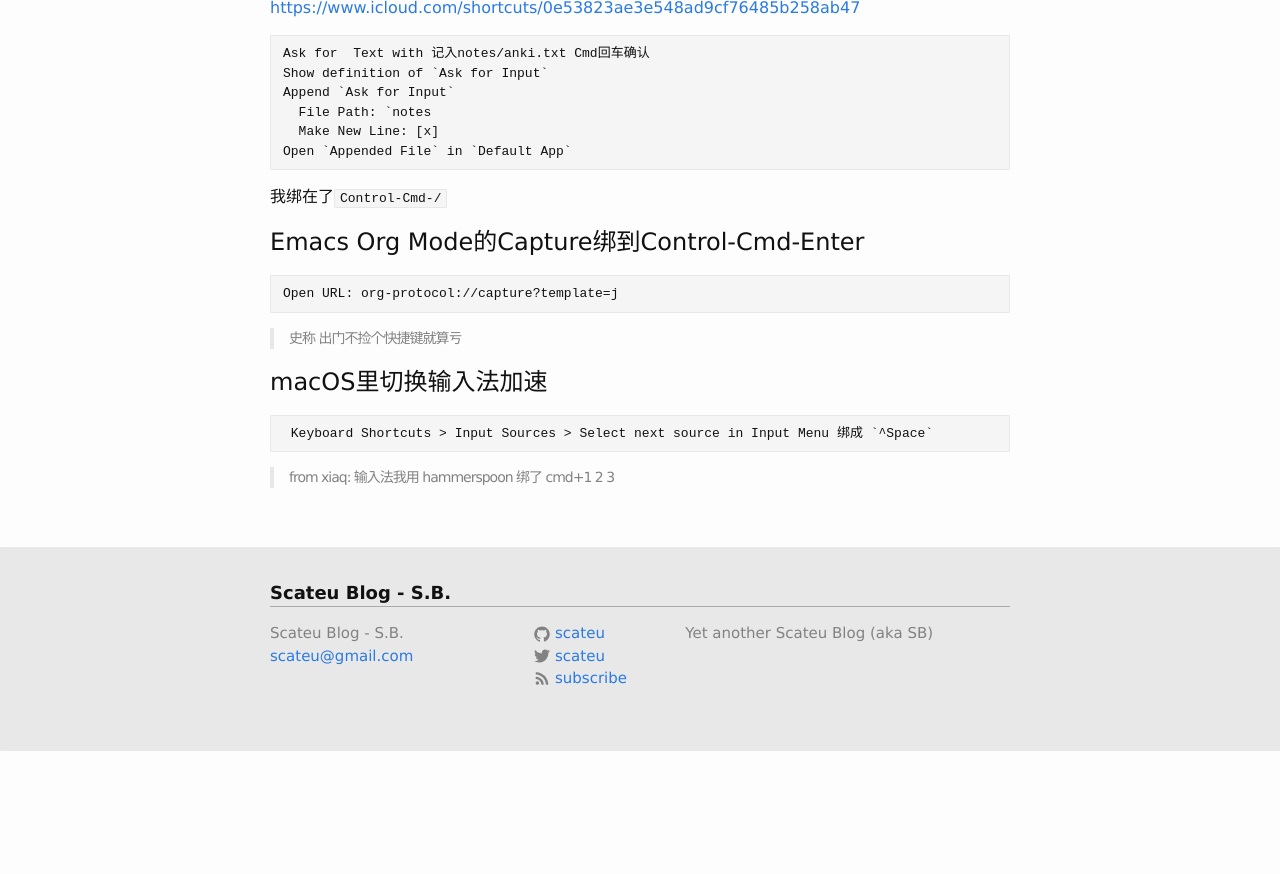
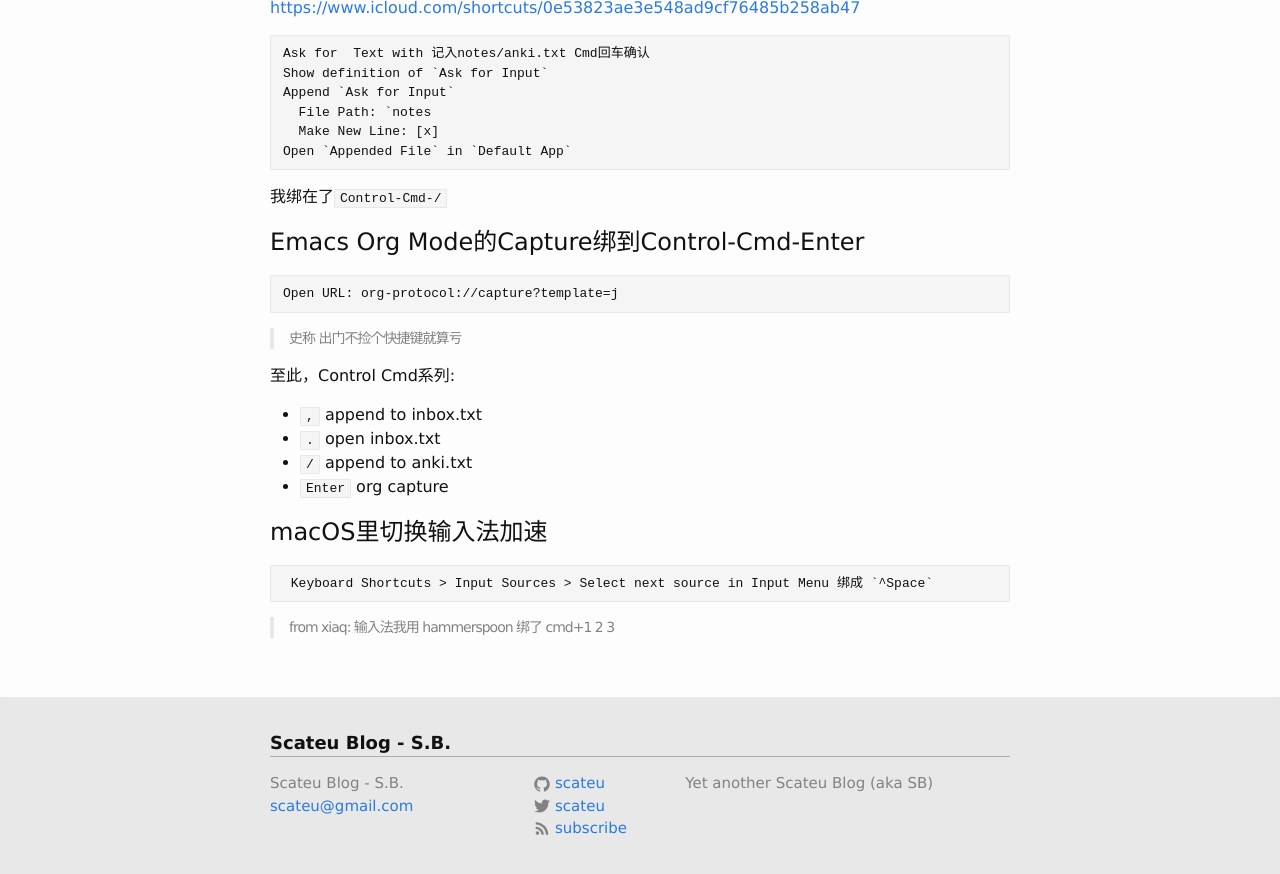
Before and after one commit to scateu/scateu.github.io, a Jekyll site: the page built from _posts/2026-06-04-shortcuts-text-capture.md, in a window 1280 px wide and 900 px high, scrolled down 1655 px. Shown: the top 874 px of the window. Built offline with Jekyll 4.4.1, drawn with Linux system fonts in a browser that asks for light colours; nearby versions of some CDN libraries; comment, search, counter and statistics services are not loaded; before the commit the page ends 2405 px from its top, so only the background shows below that.

Commit message:
Update 2026-06-04-shortcuts-text-capture.md

```diff
--- a/_posts/2026-06-04-shortcuts-text-capture.md
+++ b/_posts/2026-06-04-shortcuts-text-capture.md
@@ -51,6 +51,13 @@ Open URL: org-protocol://capture?template=j
 
 > 史称 出门不捡个快捷键就算亏
 
+至此，Control Cmd系列:
+
+ - `,` append to inbox.txt
+ - `.` open inbox.txt
+ - `/` append to anki.txt
+ - `Enter` org capture
+
 # macOS里切换输入法加速
 
      Keyboard Shortcuts > Input Sources > Select next source in Input Menu 绑成 `^Space`
```
